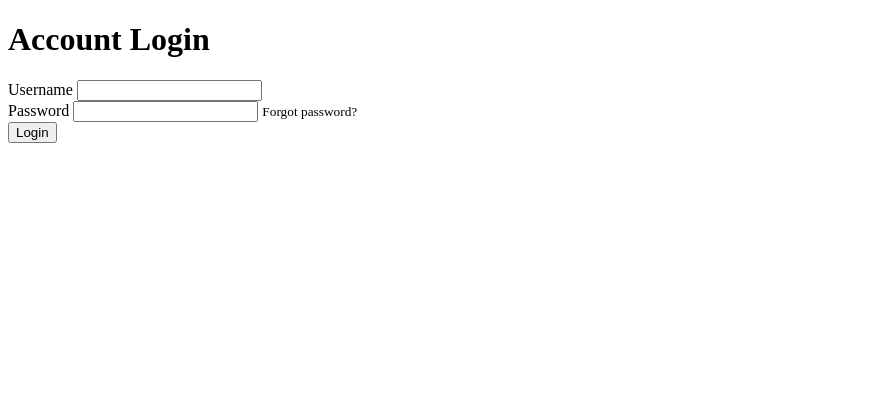
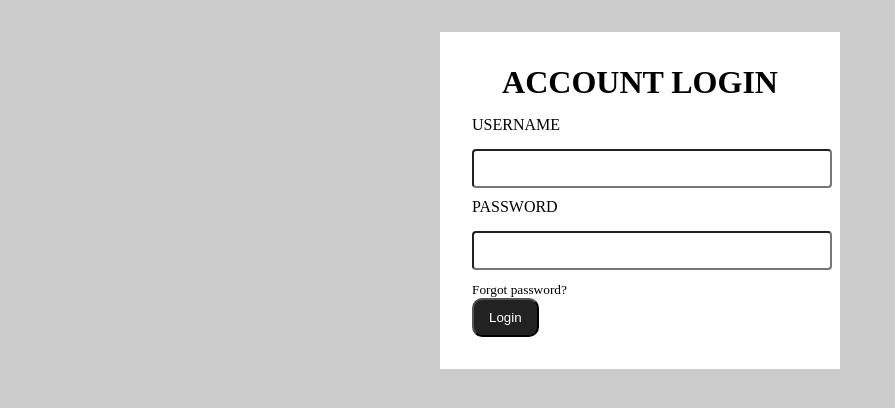
Before and after one commit to green-fox-academy/kriszmagyar, a plain HTML site: page week-06/day-04/tables-and-forms/forms.html in a window 1280 px wide. Shown: the whole page, without its empty margins (0-895 px from the left). Drawn offline with Linux system fonts and the light colour scheme.

Commit message:
feat(forms): basic input style

```diff
--- a/week-06/day-04/tables-and-forms/forms.css
+++ b/week-06/day-04/tables-and-forms/forms.css
@@ -0,0 +1,39 @@
+body {
+    background-color: #ccc;
+    margin: 0 15px;
+}
+
+.form-container {
+    background-color: #fff;
+    margin: 2rem auto;
+    max-width: 400px;
+    width: 100%;
+}
+
+form {
+    padding: 2rem;
+}
+
+h1 {
+    margin: 0 0 15px;
+    text-align: center;
+}
+
+h1, label {
+    text-transform: uppercase;
+}
+
+input {
+    border-radius: 4px;
+    display: block;
+    margin: 15px 0 10px;
+    padding: 10px;
+    width: 100%;
+}
+
+button {
+    background-color: #222;
+    border-radius: 10px;
+    color: #fff;
+    padding: 10px 15px;
+}
--- a/week-06/day-04/tables-and-forms/forms.html
+++ b/week-06/day-04/tables-and-forms/forms.html
@@ -5,6 +5,7 @@
     <meta name="viewport" content="width=device-width, initial-scale=1.0">
     <meta http-equiv="X-UA-Compatible" content="ie=edge">
     <title>Forms</title>
+    <link rel="stylesheet" href="forms.css">
 </head>
 <body>
 
```
